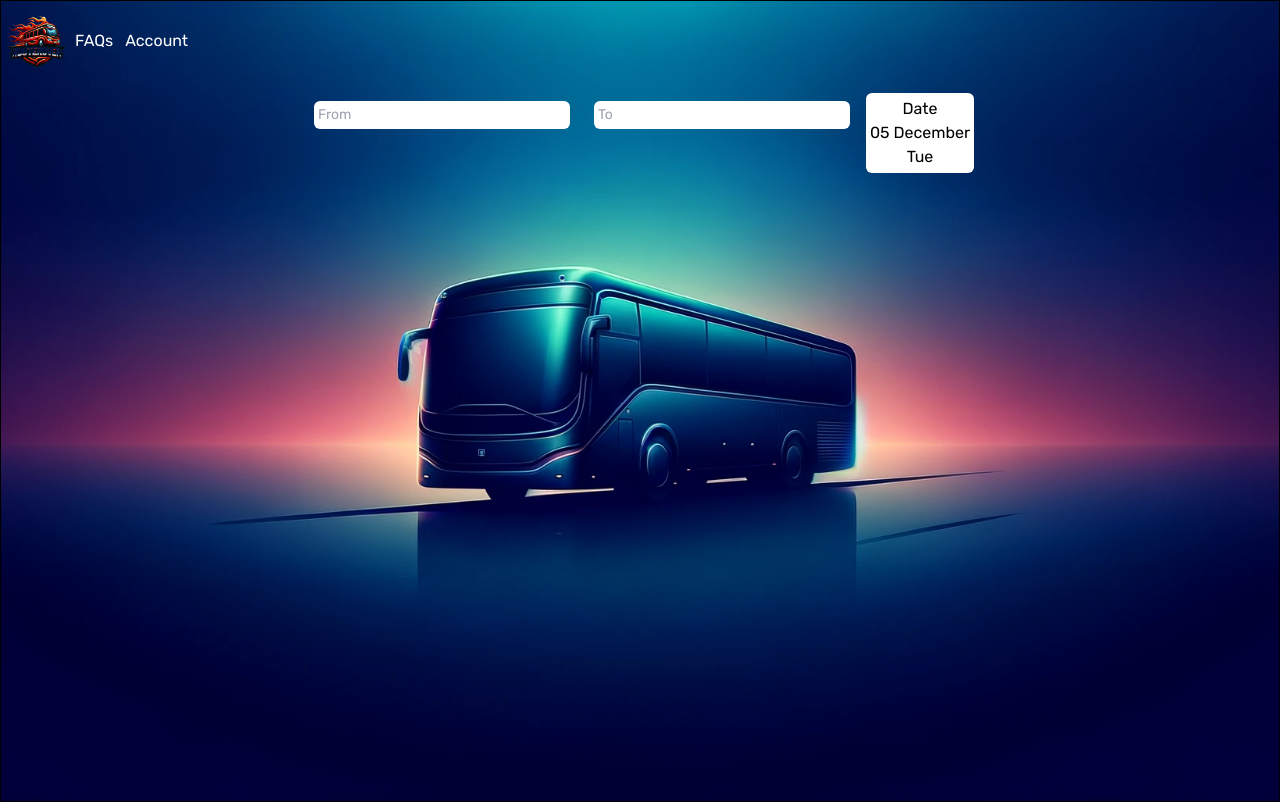
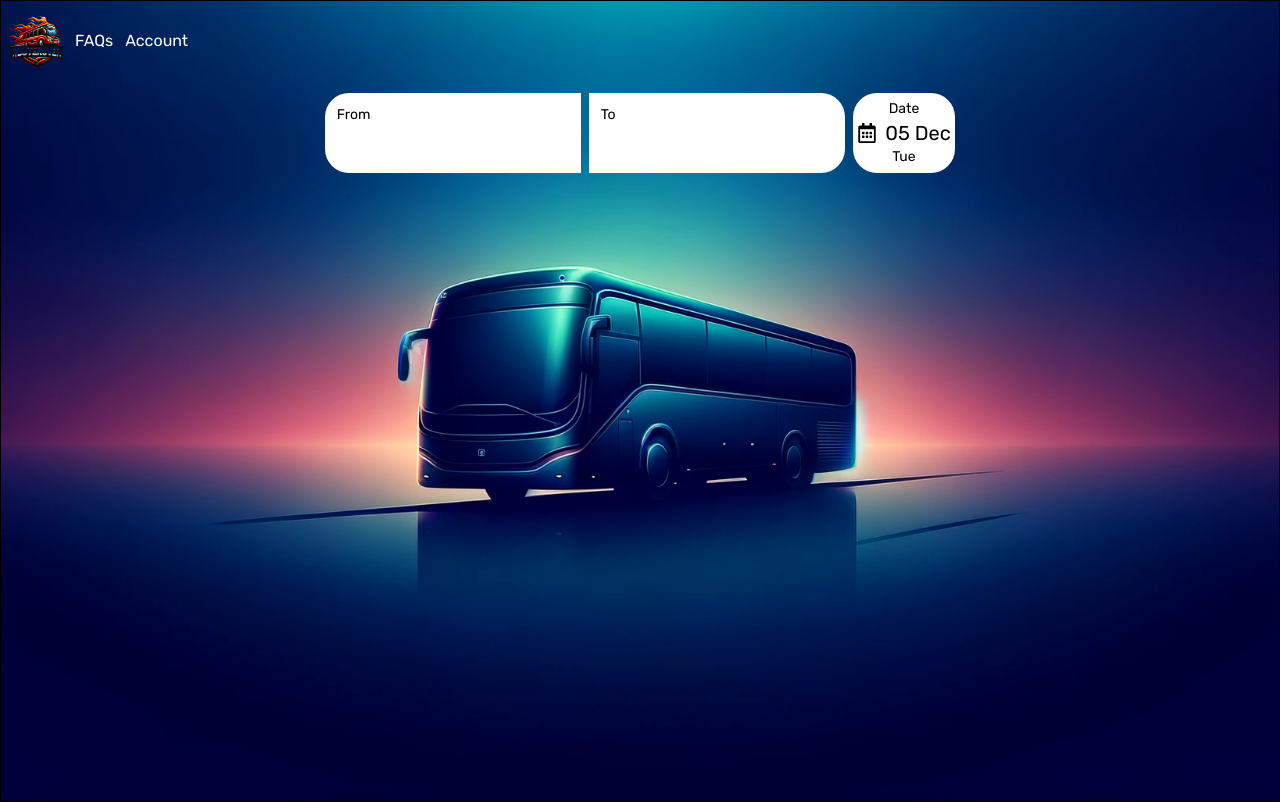
Before and after one commit to VinayKale1998/bus-reserve, a React (Vite) app in the folder FrontEnd/: page / in a window 1280 px wide. Built offline with nearby package versions, Linux system fonts and the light colour scheme; a web font is replaced by a local one.

Commit message:
Focus event handled

```diff
--- a/FrontEnd/src/components/LandBodyComps/DatePicker.tsx
+++ b/FrontEnd/src/components/LandBodyComps/DatePicker.tsx
@@ -3,32 +3,40 @@ import ReactDatePicker from "react-datepicker";
 import "react-datepicker/dist/react-datepicker.css";
 import { type FC } from "react";
 import moment from "moment";
+import { IDatePicker } from "../../types/mainComps/DatePicker";
+import { FaRegCalendarAlt } from "react-icons/fa";
 
-const DatePicker: FC = () => {
+const DatePicker: FC<IDatePicker> = ({ className }: IDatePicker) => {
   const [selectedDate, setSelectedDate] = useState<Date | null>(new Date());
   const [fromattedDate, formatDate] = useState("");
   const [formattedDay, formatDay] = useState("");
   const [isOpen, setIsOpen] = useState(false);
 
   useEffect(() => {
-    formatDate(() => moment(selectedDate).format("DD MMMM"));
+    formatDate(() => moment(selectedDate).format("DD MMM"));
     formatDay(() => moment(selectedDate).format("ddd"));
   }, [selectedDate]);
   return (
-    <>
+    <div className={className}>
       <button
         onClick={() => setIsOpen(!isOpen)}
         className={`${
           isOpen && "hidden"
-        } bg-white  rounded-md m-1 p-1 relative flex flex-col items-center cursor-default`}
+        } flex flex-col items-center h-[10vh]  rounded-md p-1  justify-center w-[8vw] bg-white`}
       >
         <span>Date</span>
-        <span>{fromattedDate}</span>
+        <span className="text-xl flex space-x-2  items-center">
+          {" "}
+          <span>
+            <FaRegCalendarAlt />
+          </span>
+          <span>{fromattedDate}</span>
+        </span>
         <span>{formattedDay}</span>
       </button>
       {isOpen && (
         <ReactDatePicker
-          className=""
+          className="relative left-10 min-h-[8vh] "
           selected={selectedDate}
           minDate={new Date()}
           dateFormat={"yyyy-MM-dd"}
@@ -41,7 +49,7 @@ const DatePicker: FC = () => {
           inline
         />
       )}
-    </>
+    </div>
   );
 };
 
--- a/FrontEnd/src/components/LandBodyComps/FromAutoSuggestionField.tsx
+++ b/FrontEnd/src/components/LandBodyComps/FromAutoSuggestionField.tsx
@@ -3,22 +3,23 @@ import useFromAutoSuggestion from "../../hooks/useFromAutoSuggestion";
 
 const FromAutoSuggestion = function InputRef({
   type,
-  placeholder,
   className,
   uniqueKey,
 }: IinputRef) {
-  const { input, inputHandler } = useFromAutoSuggestion();
+  const { input, inputHandler, focusHandler } = useFromAutoSuggestion();
 
   return (
-    <div className="flex flex-col m-1 p-1 space-x-1 space-y-1 items-start">
+    <div className={className}>
+      <label className=" p-1">From</label>
       <input
         type={type}
+        name="from"
         id="from"
         key={uniqueKey}
         value={input}
+        className=" p-1 outline-none text-sm sm:text-md lg:text-lg xl:text-lg"
         onChange={inputHandler}
-        placeholder={placeholder}
-        className={className}
+        onFocus={focusHandler}
         autoComplete="off"
       />
     </div>
--- a/FrontEnd/src/components/LandBodyComps/ToAutoSuggestionField.tsx
+++ b/FrontEnd/src/components/LandBodyComps/ToAutoSuggestionField.tsx
@@ -3,22 +3,23 @@ import useToAutoSuggestion from "../../hooks/useToAutoSuggestion";
 
 const ToAutoSuggestion = function InputRef({
   type,
-  placeholder,
   className,
   uniqueKey,
 }: IinputRef) {
-  const { input, inputHandler } = useToAutoSuggestion();
+  const { input, inputHandler, focusHandler } = useToAutoSuggestion();
 
   return (
-    <div className="flex flex-col m-1 p-1 space-x-1 space-y-1 items-start">
+    <div className={className}>
+      <label className=" p-1">To</label>
       <input
         type={type}
-        id="from"
+        name="to"
+        id="to"
+        onFocus={focusHandler}
         key={uniqueKey}
         value={input}
+        className=" p-1 outline-none text-sm sm:text-md lg:text-lg xl:text-lg"
         onChange={inputHandler}
-        placeholder={placeholder}
-        className={className}
         autoComplete="off"
       />
     </div>
--- a/FrontEnd/src/components/LandBodyComps/ToSuggestionList.tsx
+++ b/FrontEnd/src/components/LandBodyComps/ToSuggestionList.tsx
@@ -35,19 +35,19 @@ const ToSuggestionList: FC<ISuggestions> = ({ className }: ISuggestions) => {
   };
 
   return (
-    <Card className={className}>
+    <div className={className}>
       {selectionState.toSuggestions.length > 0 &&
         input !== "" &&
         selectionState.toIsSelected !== true && (
           <ul className="flex flex-col w-[20vw] text-xs bg-white rounded-md m-1 p-1">
             {selectionState.toSuggestions.map((item: IPlaceSuggestion) => (
               <li
-                className="m-1 p-1 cursor-pointer hover:bg-slate-300 rounded-md"
+                className="m-1 p-1 cursor-pointer hover:bg-slate-300 rounded-md flex items-center"
                 key={item.place_id}
                 data-item-data={JSON.stringify(item)}
                 onClick={selectHandler}
               >
-                <span>
+                <span className="m-1 p-1">
                   <FaCity></FaCity>
                 </span>
                 {item.description}
@@ -57,7 +57,7 @@ const ToSuggestionList: FC<ISuggestions> = ({ className }: ISuggestions) => {
             {selectionState.error && <h1>{selectionState.error}</h1>}
           </ul>
         )}
-    </Card>
+    </div>
   );
 };
 
--- a/FrontEnd/src/hooks/useFromAutoSuggestion.tsx
+++ b/FrontEnd/src/hooks/useFromAutoSuggestion.tsx
@@ -22,8 +22,14 @@ const useFromAutoSuggestion = () => {
     }, 500),
     []
   );
+  const focusHandler: React.FocusEventHandler<HTMLInputElement> = (event) => {
+    const target = event.currentTarget as HTMLInputElement;
+    target.select();
+  };
 
-  const inputHandler = (event: React.ChangeEvent<HTMLInputElement>) => {
+  const inputHandler: React.ChangeEventHandler<HTMLInputElement> = (
+    event: React.ChangeEvent<HTMLInputElement>
+  ) => {
     dispatch(SuggestionSelectionSliceActions.setFromIsSelected(false));
     dispatch(SuggestionSelectionSliceActions.setFromInput(event.target.value));
   };
@@ -38,7 +44,7 @@ const useFromAutoSuggestion = () => {
     }
   }, [selectionState, input]);
 
-  return { input, inputHandler };
+  return { input, inputHandler, focusHandler };
 };
 
 export default useFromAutoSuggestion;
--- a/FrontEnd/src/hooks/useToAutoSuggestion.tsx
+++ b/FrontEnd/src/hooks/useToAutoSuggestion.tsx
@@ -23,8 +23,14 @@ const useToAutoSuggestion = () => {
     }, 500),
     []
   );
+  const focusHandler: React.FocusEventHandler<HTMLInputElement> = (event) => {
+    const target = event.currentTarget as HTMLInputElement;
+    target.select();
+  };
 
-  const inputHandler = (event: React.ChangeEvent<HTMLInputElement>) => {
+  const inputHandler: React.ChangeEventHandler<HTMLInputElement> = (
+    event: React.ChangeEvent<HTMLInputElement>
+  ) => {
     dispatch(SuggestionSelectionSliceActions.setToIsSelected(false));
     dispatch(SuggestionSelectionSliceActions.setToInput(event.target.value));
   };
@@ -39,7 +45,7 @@ const useToAutoSuggestion = () => {
     }
   }, [selectionState, input]);
 
-  return { input, inputHandler };
+  return { input, inputHandler, focusHandler };
 };
 
 export default useToAutoSuggestion;
--- a/FrontEnd/src/index.css
+++ b/FrontEnd/src/index.css
@@ -19,6 +19,13 @@
   background-repeat: no-repeat;
   background-position: center center;
 }
+
 span {
   user-select: none;
 }
+button {
+  user-select: none;
+}
+label {
+  user-select: none;
+}
--- a/FrontEnd/src/sections/LandingPageSections/Body.tsx
+++ b/FrontEnd/src/sections/LandingPageSections/Body.tsx
@@ -6,12 +6,12 @@ import DatePicker from "../../components/LandBodyComps/DatePicker";
 
 const Body = () => {
   return (
-    <section className=" m-1 p-1 flex  items-start justify-center  overflow-hidden">
+    <section className=" m-1 p-1 flex  items-start justify-center  overflow-hidden relative ">
       <div>
         {" "}
         <FromAutoSuggestionField
           uniqueKey="from"
-          className="rounded-md w-[20vw] outline-none text-sm p-1 m-1"
+          className="rounded-l-3xl w-[20vw] outline-none text-sm p-2 m-1 h-[10vh] bg-white flex flex-col justify-center"
           placeholder="From"
           key="Pickup"
           type="text"
@@ -21,14 +21,14 @@ const Body = () => {
       <div>
         <ToAutoSuggestionField
           uniqueKey="to"
-          className="rounded-md w-[20vw] outline-none text-sm  p-1 m-1"
+          className=" rounded-r-3xl w-[20vw] outline-none text-sm p-2 m-1 h-[10vh] bg-white flex flex-col justify-center"
           type="text"
           key="Destination"
           placeholder="To"
         ></ToAutoSuggestionField>
         <ToSuggestionList className=""></ToSuggestionList>
       </div>
-      <DatePicker />
+      <DatePicker className="rounded-3xl  outline-none text-sm   m-1 min-h-[10vh]   relative  overflow-hidden" />
     </section>
   );
 };
--- /dev/null
+++ b/FrontEnd/src/types/mainComps/DatePicker.ts
@@ -0,0 +1,3 @@
+export interface IDatePicker {
+  className: string;
+}
```
